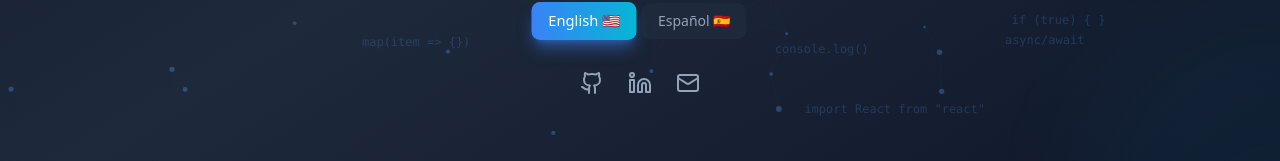
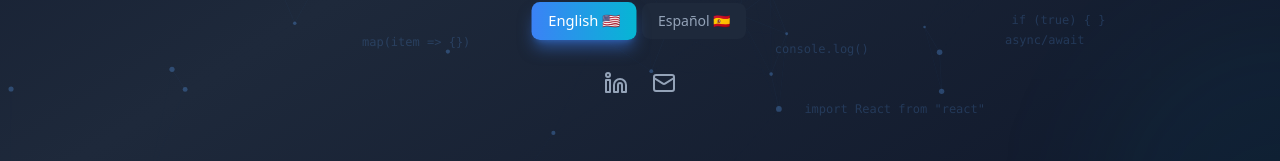
Before and after one commit to CamGitH/cam, a React (Vite) app: page / in a window 1280 px wide. Shown: the part 592-753 px from the top of the page. Built offline with nearby package versions, Linux system fonts and the light colour scheme.

Commit message:
Updated Hero.tsx

```diff
--- a/src/components/Hero.tsx
+++ b/src/components/Hero.tsx
@@ -68,9 +68,6 @@ export default function Hero() {
             </div>
           </div>
           <div className="flex gap-6 justify-center">
-            <a href="https://github.com" target="_blank" rel="noopener noreferrer" className="text-slate-400 hover:text-white transition-colors duration-300">
-              <Github size={24} />
-            </a>
             <a href="https://linkedin.com" target="_blank" rel="noopener noreferrer" className="text-slate-400 hover:text-white transition-colors duration-300">
               <Linkedin size={24} />
             </a>
```
